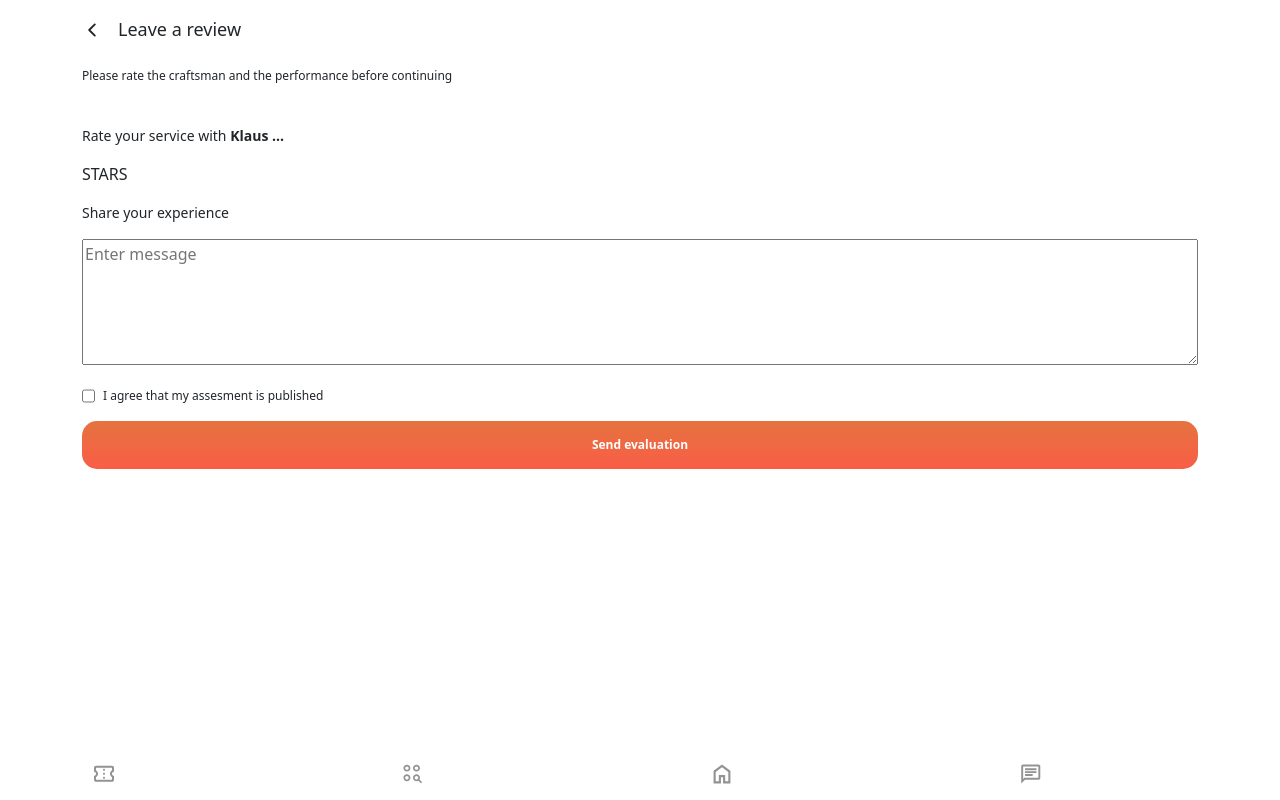
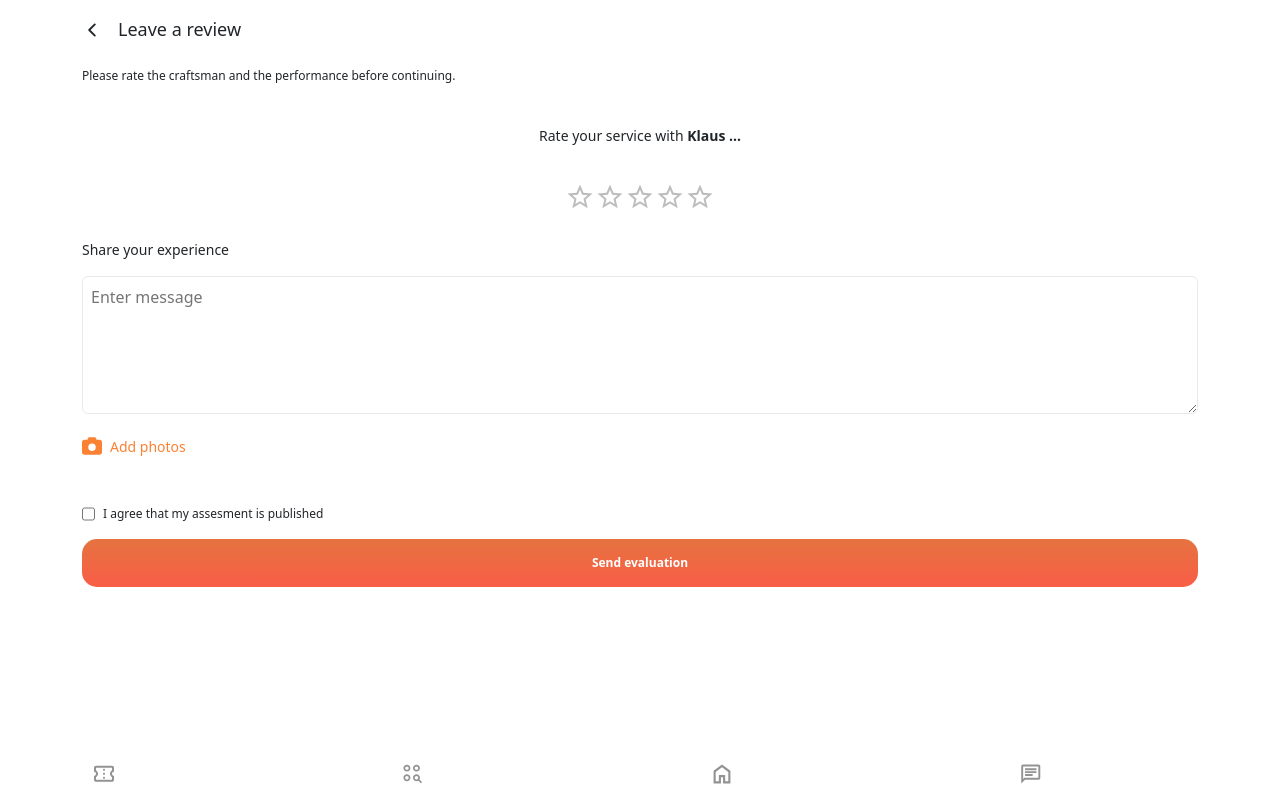
Before and after one commit to Sonja-Kitanoska/FixDas, a React (Vite) app in the folder Fix Das/: page /bookings/review in a window 1280 px wide. Built offline with nearby package versions, Linux system fonts and the light colour scheme; a web font is replaced by a local one.

Commit message:
Review page done

```diff
--- a/Fix Das/package.json
+++ b/Fix Das/package.json
@@ -10,9 +10,13 @@
 		"preview": "vite preview"
 	},
 	"dependencies": {
+		"@emotion/react": "^11.14.0",
+		"@emotion/styled": "^11.14.0",
 		"@fortawesome/fontawesome-free": "^6.7.2",
 		"@fortawesome/free-solid-svg-icons": "^6.7.2",
 		"@fortawesome/react-fontawesome": "^0.2.2",
+		"@mui/icons-material": "^7.0.2",
+		"@mui/material": "^7.0.2",
 		"bootstrap": "^5.3.5",
 		"firebase": "^11.6.0",
 		"react": "^19.0.0",
--- a/Fix Das/src/pages/bookings/Review/Review.module.css
+++ b/Fix Das/src/pages/bookings/Review/Review.module.css
@@ -0,0 +1,5 @@
+textarea::placeholder {
+	color: #939393;
+	font-size: 14px;
+	font-weight: 400;
+}
--- a/Fix Das/src/pages/bookings/Review/Review.tsx
+++ b/Fix Das/src/pages/bookings/Review/Review.tsx
@@ -1,9 +1,41 @@
 import { IoChevronBack } from "react-icons/io5";
 import Navbar from "../../../components/Navbar/Navbar";
 import { useNavigate } from "react-router-dom";
+import { FaCamera } from "react-icons/fa6";
+import { useRef, useState } from "react";
+import BasicRating from "./components/Rating/Rating";
 
 const Review = () => {
 	const navigate = useNavigate();
+	const fileInputRef = useRef<HTMLInputElement>(null);
+	const commentRef = useRef<HTMLTextAreaElement>(null);
+	const [rating, setRating] = useState<number | null>(0);
+	const [agree, setAgree] = useState(false);
+
+	const handleAddPhotosClick = () => {
+		if (fileInputRef.current) {
+			fileInputRef.current.click();
+		}
+	};
+
+	const handleSubmit = async (event: React.FormEvent) => {
+		event.preventDefault();
+
+		const formData = {
+			rating: rating?.toString(),
+			comment: commentRef.current?.value,
+			photos: [] as File[],
+			agree,
+		};
+
+		if (fileInputRef.current?.files) {
+			Array.from(fileInputRef.current.files).forEach((file) => {
+				formData.photos.push(file);
+			});
+		}
+
+		console.log(formData);
+	};
 	return (
 		<div className="container py-3">
 			<div className="d-flex gap-3 align-items-center ">
@@ -15,31 +47,59 @@
 				<p className="mb-0 font-size-18 font-weight-400">Leave a review</p>
 			</div>
 
-			<p className="font-size-12 py-4">
-				Please rate the craftsman and the performance before continuing
+			<p className="font-size-12 font-weight-400 py-4">
+				Please rate the craftsman and the performance before continuing.
 			</p>
 
-			<p className="font-size-14">
+			<p className="font-size-14 text-center">
 				Rate your service with <span className="fw-bold">Klaus ...</span>
 			</p>
 
-			<p>STARS</p>
+			<form onSubmit={handleSubmit}>
+				<div className="d-flex py-3 justify-content-center">
+					<BasicRating rating={rating} setRating={setRating} />
+				</div>
 
 				<p className="font-size-14 font-weight-400">Share your experience</p>
 				<textarea
 					name="comment"
 					id="comment"
 					rows={5}
+					ref={commentRef}
 					placeholder="Enter message"
-				className="w-100"
+					className="w-100 p-2 rounded"
+					style={{ borderColor: "#E9E9E9" }}
 				></textarea>
-			<form className="py-3 d-flex gap-2">
-				<input type="checkbox" name="agree" />
+				<div
+					className="d-flex gap-2 py-3"
+					style={{ color: "#FB8133", cursor: "pointer" }}
+					onClick={handleAddPhotosClick}
+				>
+					<FaCamera size={20} />
+					<p className="font-size-14 font-weight-400">Add photos</p>
+				</div>
+				<input
+					type="file"
+					ref={fileInputRef}
+					style={{ display: "none" }}
+					accept="image/*"
+					multiple
+				/>
+
+				<div className="py-3 d-flex gap-2">
+					<input
+						type="checkbox"
+						name="agree"
+						onChange={(e) => {
+							setAgree(e.target.checked);
+						}}
+					/>
 					<label className="font-size-12 font-weight-400">
 						I agree that my assesment is published
 					</label>
+				</div>
+				<button className="orange-btn">Send evaluation</button>
 			</form>
-			<button className="orange-btn">Send evaluation</button>
 			<Navbar />
 		</div>
 	);
--- /dev/null
+++ b/Fix Das/src/pages/bookings/Review/components/Rating/Rating.tsx
@@ -0,0 +1,31 @@
+import * as React from "react";
+import Box from "@mui/material/Box";
+import Rating from "@mui/material/Rating";
+
+export default function BasicRating({
+	rating,
+	setRating,
+}: {
+	rating: number | null;
+	setRating: React.Dispatch<React.SetStateAction<number | null>>;
+}) {
+	return (
+		<Box sx={{ "& > legend": { mt: 2 } }}>
+			<Rating
+				name="half-rating"
+				defaultValue={0}
+				precision={0.5}
+				style={{ fontSize: "30px", color: "#fa6100" }}
+				value={rating}
+				onChange={(_event, newValue) => {
+					setRating(newValue);
+				}}
+				sx={{
+					"& .MuiRating-label": {
+						display: "block",
+					},
+				}}
+			/>
+		</Box>
+	);
+}
```
Also changed, not shown: 1 other file (tests, documents, lock files or other folders). Lines whose indentation alone changed are shown as unchanged.
